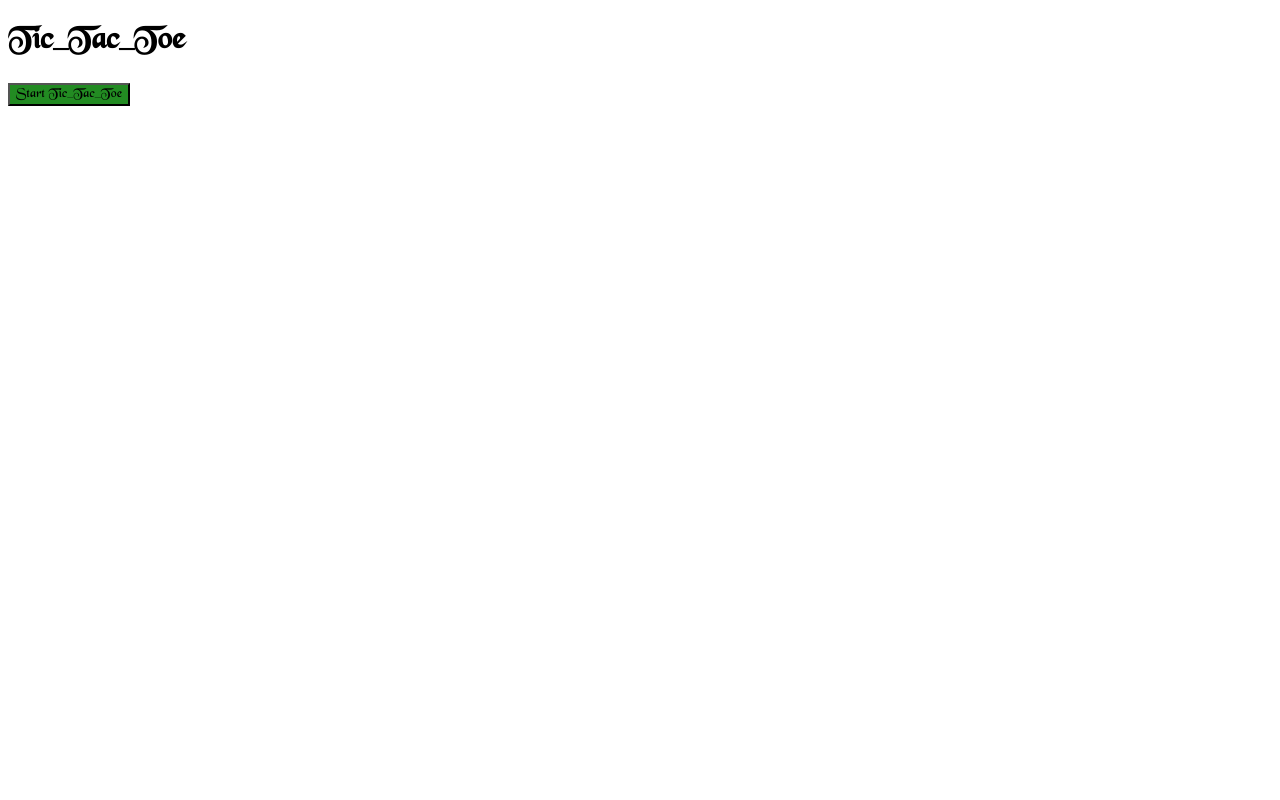
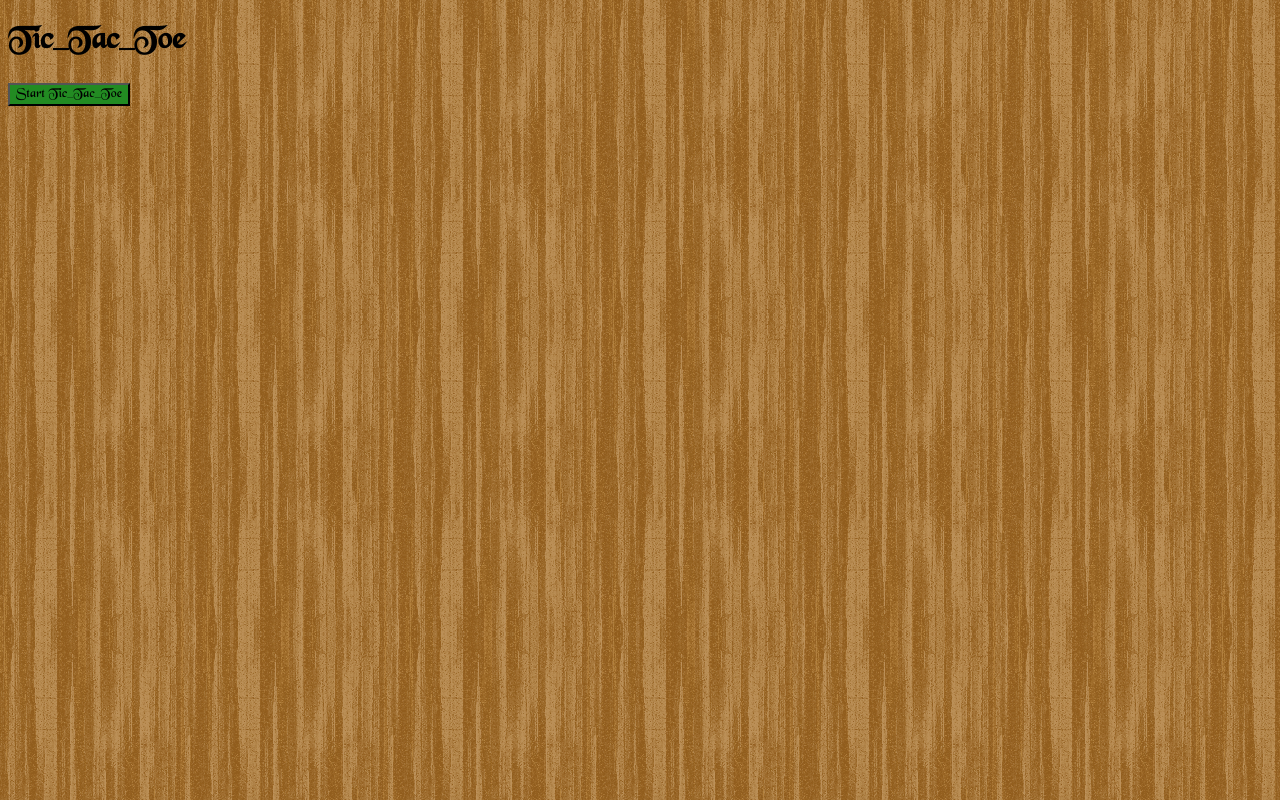
Before and after one commit to ABigJuicyBurger/TicTacToe, a plain HTML site: page index.html in a window 1280 px wide. Drawn offline with Linux system fonts and the light colour scheme.

Commit message:
background image addition

```diff
--- a/style.css
+++ b/style.css
@@ -5,6 +5,11 @@
 
 * {
   font-family: BlackChancery, "Times New Roman", Times, serif;
+}
+
+body {
+  background-image: url("wood-pattern.png");
+  background-color: #915d1d;
 }
 
 .game-board {
@@ -17,5 +22,5 @@
 }
 
 .game-winner {
-    text-align: center;
+  text-align: center;
 }
```
Also changed, not shown: wood-pattern.png (added).
